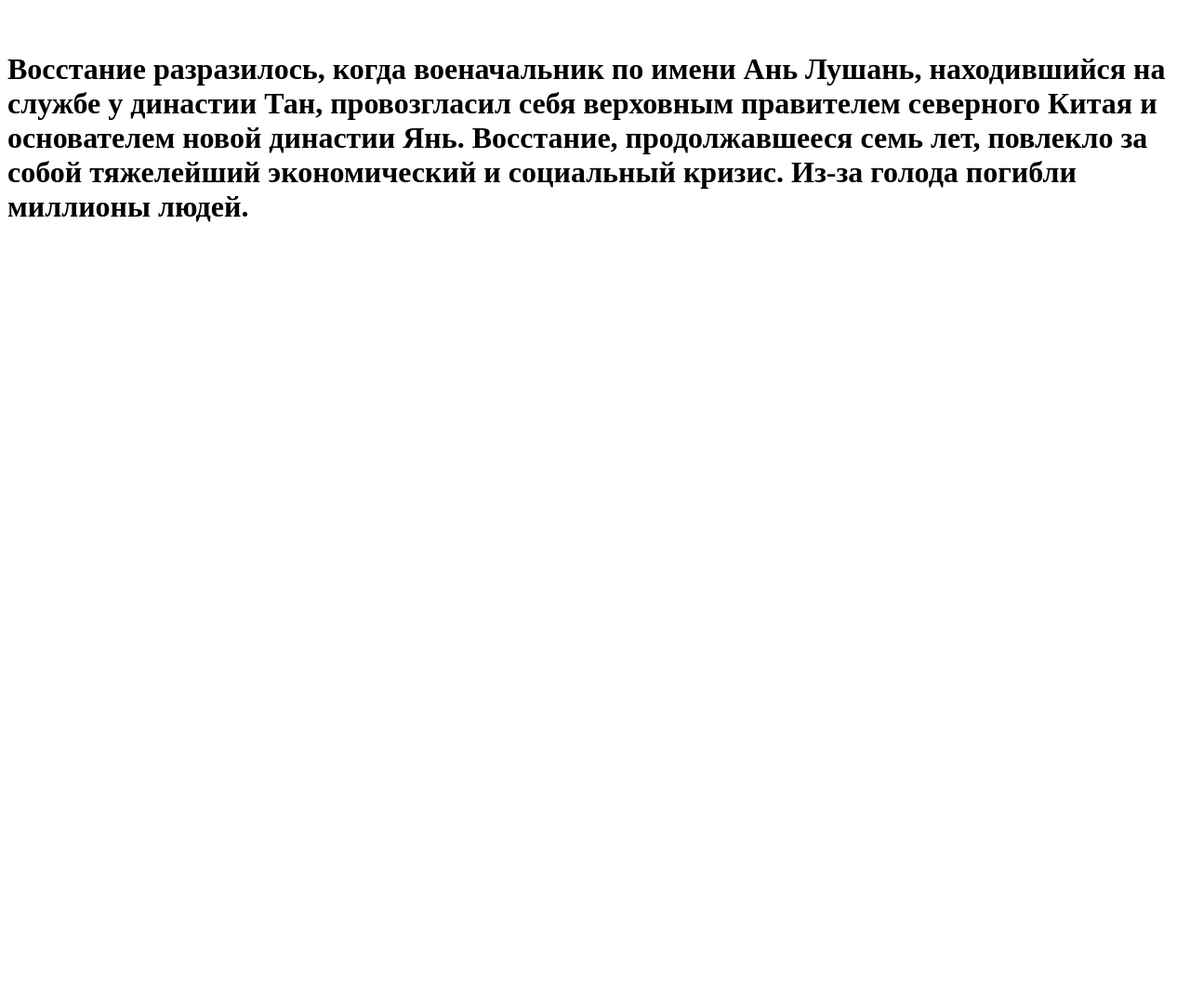
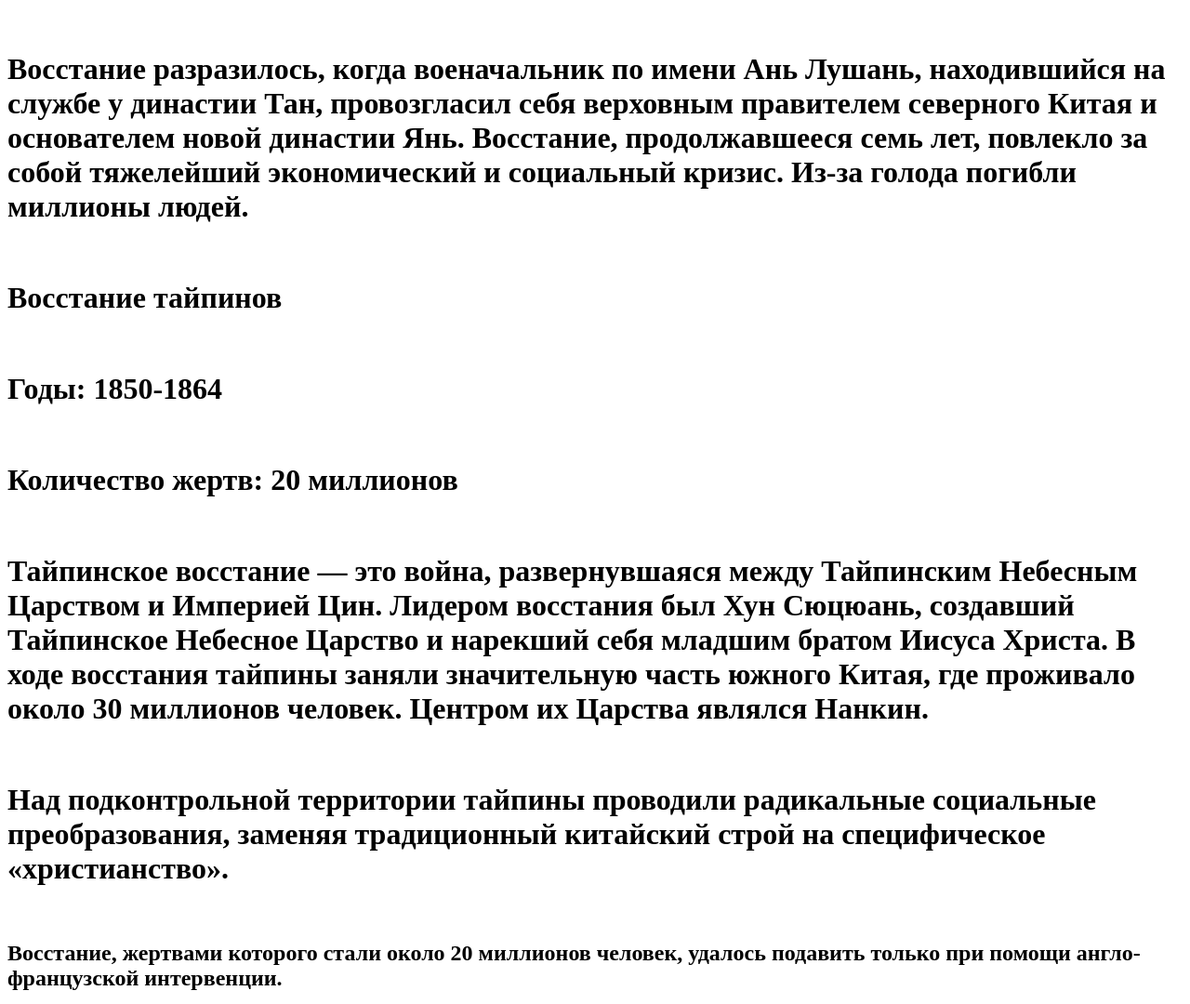
Before and after one commit to hxairov2020/Cait, a plain HTML site: page index.html in a window 1280 px wide. Shown: the part 2300-3380 px from the top of the page at 93% size. Before the commit the page ends 2589 px from the top, so only its background shows below. Drawn offline with Linux system fonts and the light colour scheme.

Commit message:
Add files via upload

```diff
--- a/index.html
+++ b/index.html
@@ -40,6 +40,20 @@
 <br>
 <h1>Восстание разразилось, когда военачальник по имени Ань Лушань, находившийся на службе у династии Тан, провозгласил себя верховным правителем северного Китая и основателем новой династии Янь. Восстание, продолжавшееся семь лет, повлекло за собой тяжелейший экономический и социальный кризис. Из-за голода погибли миллионы людей.</h1>
 <br>
+<h1>Восстание тайпинов</h1>
+<br>
+<h1>Годы: 1850-1864</h1>
+<br>
+<h1>Количество жертв: 20 миллионов</h1>
+<br>
+<h1>Тайпинское восстание — это война, развернувшаяся между Тайпинским Небесным Царством и Империей Цин. Лидером восстания был Хун Сюцюань, создавший Тайпинское Небесное Царство и нарекший себя младшим братом Иисуса Христа. В ходе восстания тайпины заняли значительную часть южного Китая, где проживало около 30 миллионов человек. Центром их Царства являлся Нанкин.</h1>
+<br>
+<h1>Над подконтрольной территории тайпины проводили радикальные социальные преобразования, заменяя традиционный китайский строй на специфическое «христианство».</h1>
+<br>
+<h2>Восстание, жертвами которого стали около 20 миллионов человек, удалось подавить только при помощи англо-французской интервенции.</h2>
+<br>
+<img src="https://ekd.me/wp-content/uploads/2014/10/taiping-rebellion.jpg" >
+<br>
 
 </body>
 </html>
```
